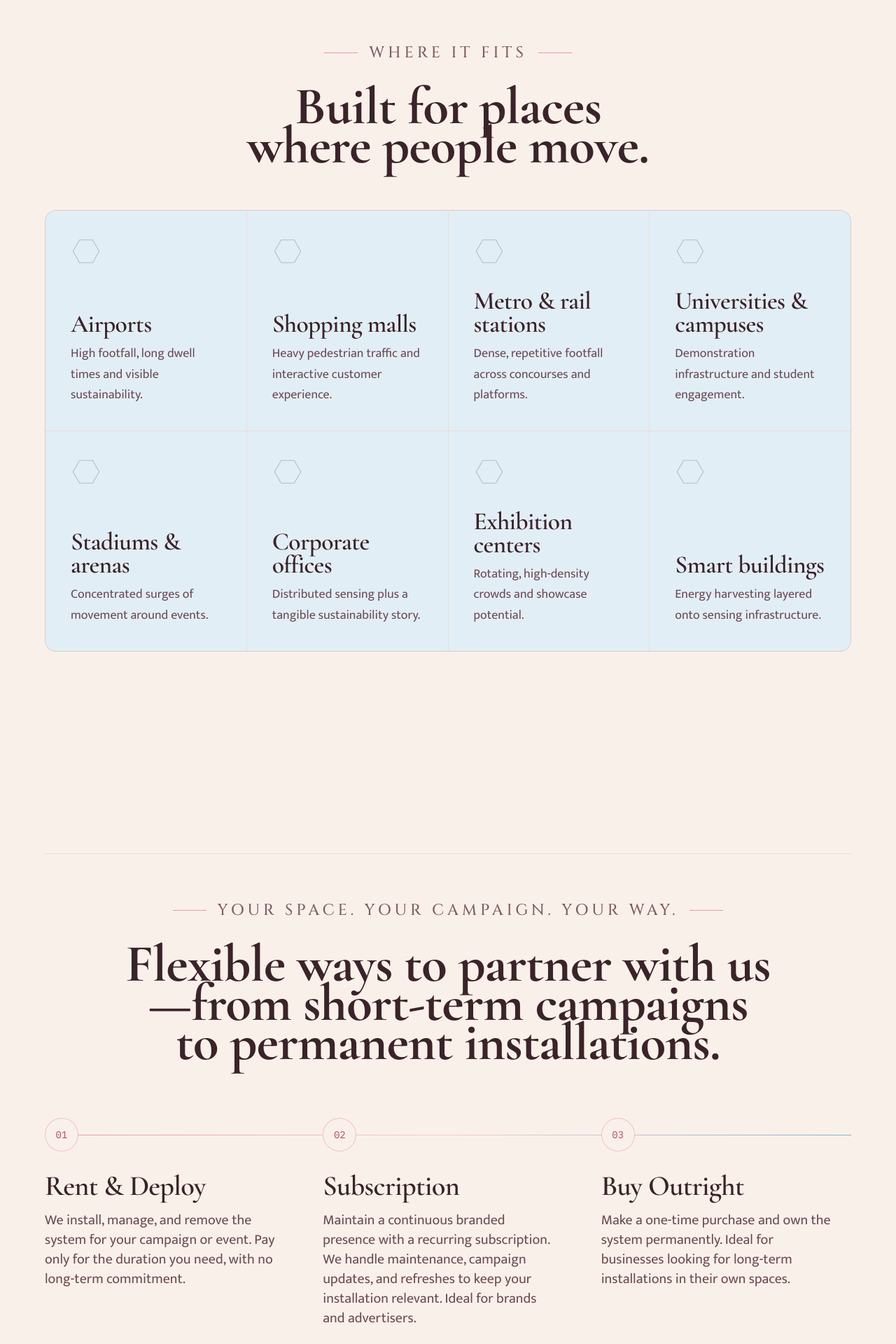
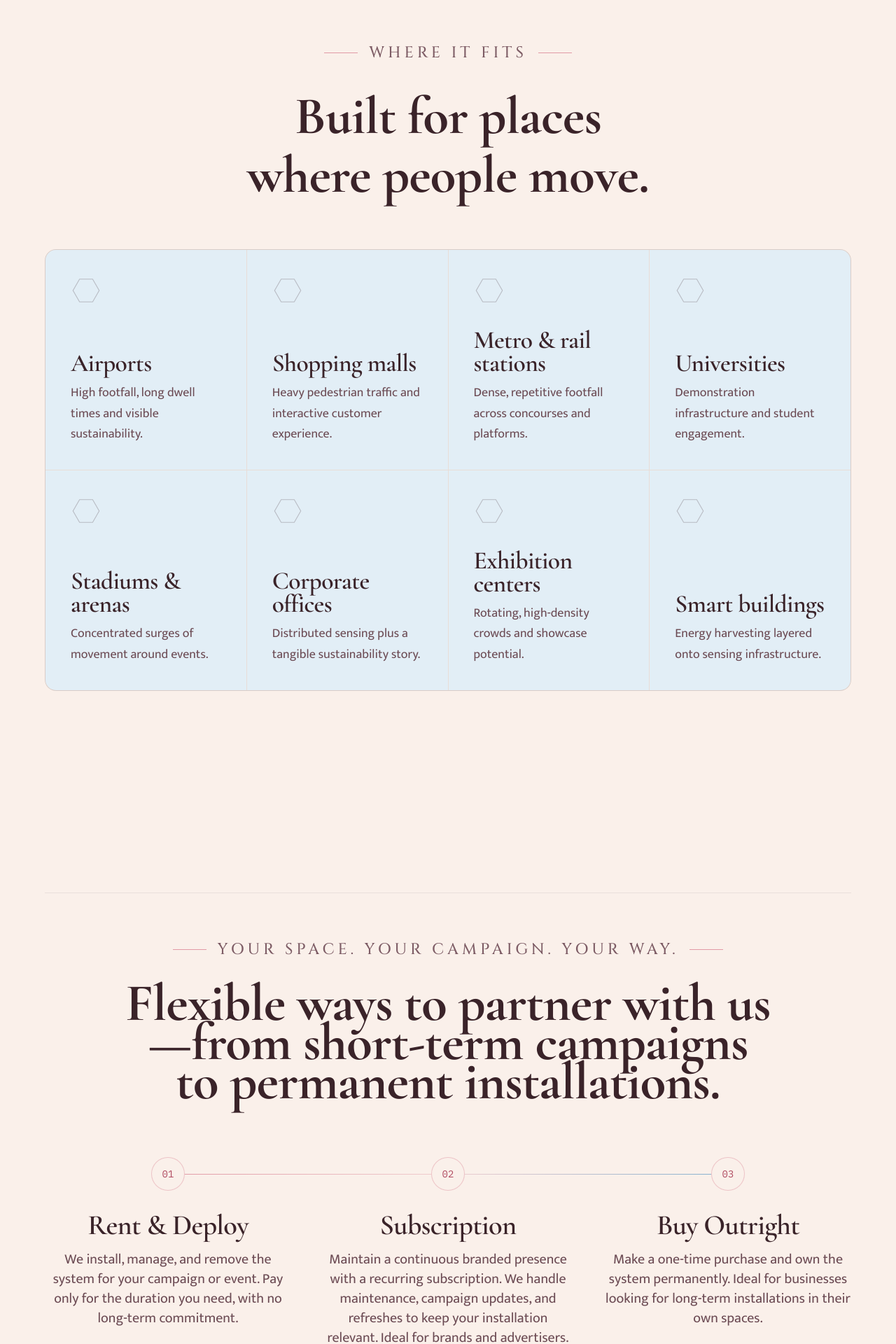
Before and after one commit to karanbir2110/kinetic_flooring, a Next.js app: page /home in a window 1280 px wide. Shown: the part 3180-5100 px from the top of the page at 70% size. Built offline with nearby package versions, Linux system fonts and the light colour scheme; no server answers; the database is empty; a web font is replaced by a local one.

Commit message:
Fix Line Spacing

```diff
--- a/src/components/sections/Applications.tsx
+++ b/src/components/sections/Applications.tsx
@@ -6,7 +6,13 @@ import { applications } from "@/lib/content";
 export default function Applications() {
   return (
     <Section id="applications" width="wide">
-      <SectionHeading eyebrow={applications.eyebrow} title={applications.title} align="center" />
+      <SectionHeading
+        eyebrow={applications.eyebrow}
+        title={applications.title}
+        align="center"
+        // line spacing for the heading (tailwind later class wins) – raise/lower the number to taste
+        titleClassName="!leading-[1.5]"
+      />
 
       <div className="mt-16 grid gap-px overflow-hidden rounded-2xl border border-hairline bg-hairline sm:grid-cols-2 lg:grid-cols-4">
         {applications.cards.map((card, i) => (
--- a/src/components/sections/Roadmap.tsx
+++ b/src/components/sections/Roadmap.tsx
@@ -34,23 +34,25 @@ export default function Roadmap() {
       <SectionHeading eyebrow={partner.eyebrow} title={partner.title} align="center" />
 
       <div className="relative mt-20">
-        {/* connecting line (top-[24px] = vertical centre of the h-12 markers) */}
+        {/* connecting line: runs from the centre of the 1st marker to the centre of the 3rd
+            (top-[24px] = vertical centre of the h-12 markers; gap-12 = 3rem, so a column centre is 16.666% - 1rem) */}
         <span
-          className="absolute left-0 right-0 top-[24px] hidden h-px bg-gradient-to-r from-electric via-electric/40 to-energy lg:block"
+          className="absolute left-[calc(16.666%-1rem)] right-[calc(16.666%-1rem)] top-[24px] hidden h-px bg-gradient-to-r from-electric via-electric/40 to-energy lg:block"
           aria-hidden
         />
-        <ol className="grid gap-12 md:grid-cols-3 lg:grid-cols-3 lg:gap-10">
+        <ol className="grid gap-12 md:grid-cols-3">
           {partner.steps.map((step, i) => (
             <Reveal as="li" key={step.id} delay={i * 100} className="relative">
-              <div className="flex items-center gap-4 lg:block">
+              {/* marker sits centred above the title; everything in the column is centred */}
+              <div className="flex flex-col items-center text-center">
                 <span className="relative z-10 flex h-12 w-12 flex-none items-center justify-center rounded-full border border-electric/50 bg-ink text-electric-bright">
                   <span className="mono text-sm">{step.id}</span>
                 </span>
-                <h3 className="font-display text-2xl font-semibold tracking-tight sm:text-3xl lg:mt-8">
+                <h3 className="font-display mt-6 text-2xl font-semibold tracking-tight sm:text-3xl lg:mt-8">
                   {step.title}
                 </h3>
               </div>
-              <p className="mt-4 text-lg leading-relaxed text-paper-dim sm:text-xl lg:pr-6">
+              <p className="mx-auto mt-4 max-w-md text-center text-lg leading-relaxed text-paper-dim sm:text-xl">
                 {step.body}
               </p>
             </Reveal>
--- a/src/components/ui/Section.tsx
+++ b/src/components/ui/Section.tsx
@@ -63,12 +63,15 @@ export function SectionHeading({
   lead,
   align = "left",
   className = "",
+  titleClassName = "",
 }: {
   eyebrow: string;
   title: ReactNode;
   lead?: string;
   align?: "left" | "center";
   className?: string;
+  /** extra classes for the <h2>, e.g. "leading-[1.3]" to change line spacing */
+  titleClassName?: string;
 }) {
   return (
     <Reveal
@@ -77,7 +80,7 @@ export function SectionHeading({
       <div className={align === "center" ? "flex justify-center" : ""}>
         <Eyebrow>{eyebrow}</Eyebrow>
       </div>
-      <h2 className="font-display mt-8 max-w-5xl text-balance text-4xl font-bold leading-[1.05] tracking-tightest sm:text-5xl lg:text-[3.5rem]">
+      <h2 className={`font-display mt-8 max-w-5xl text-balance text-4xl font-bold leading-[1.05] tracking-tightest sm:text-5xl lg:text-[3.5rem] ${titleClassName}`}>
         {title}
       </h2>
       {lead && (
--- a/src/lib/content.ts
+++ b/src/lib/content.ts
@@ -254,7 +254,7 @@ export const applications = {
       use: "Dense, repetitive footfall across concourses and platforms.",
     },
     {
-      name: "Universities & campuses",
+      name: "Universities",
       use: "Demonstration infrastructure and student engagement.",
     },
     {
```
